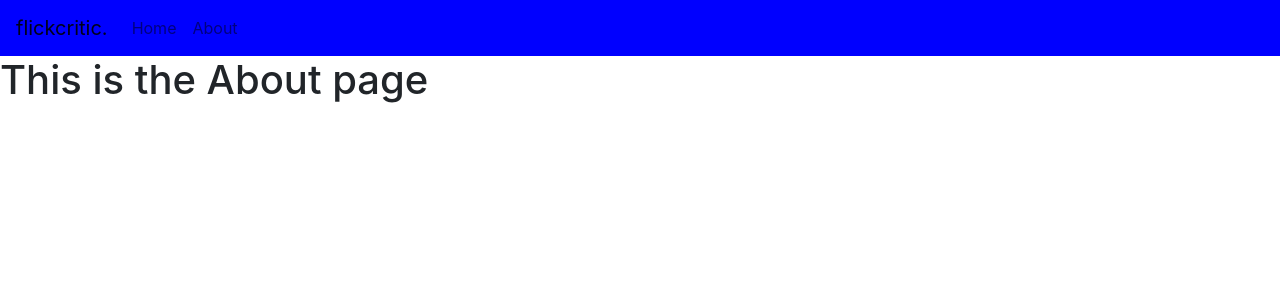
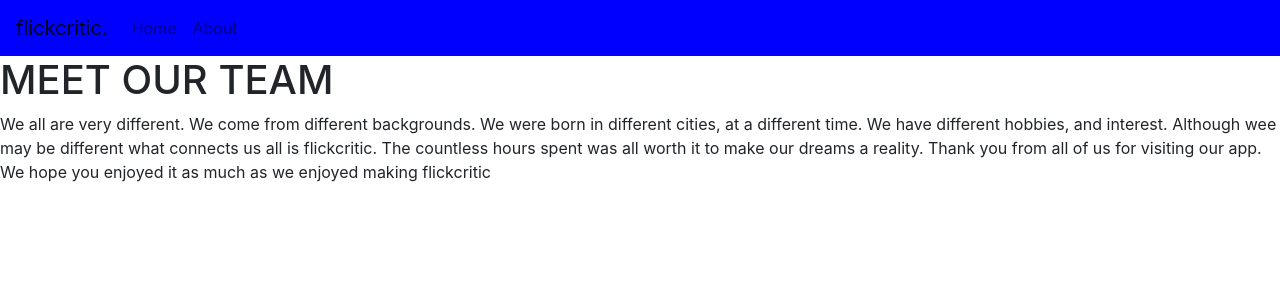
Before and after one commit to GroupFlickCritic/frontend, a React (Create React App) app: page /about in a window 1280 px wide. Shown: the top 300 px of the page. Built offline with nearby package versions, Linux system fonts and the light colour scheme; no server answers.

Commit message:
added text to the about page

```diff
--- a/src/components/About/About.js
+++ b/src/components/About/About.js
@@ -1,11 +1,26 @@
 import React, { Component } from 'react';
 
+
+// function myFunction() {
+// 			function
+// 		}
 class About extends Component {
 	render() {
+
 		return (
 			<div>
 				<header>
-					<h1>This is the About page</h1>
+					<h1>MEET OUR TEAM</h1>
+					<p>
+						We all are very different. We come from different backgrounds. We
+						were born in different cities, at a different time. We have
+						different hobbies, and interest. Although wee may be different what
+						connects us all is flickcritic. The countless hours spent was all
+						worth it to make our dreams a reality. Thank you from all of us for
+						visiting our app. We hope you enjoyed it as much as we enjoyed
+						making flickcritic
+					</p>
+					{/* <button onclick={handleClick}>CONTACT US</button> */}
 				</header>
 			</div>
 		);
```
